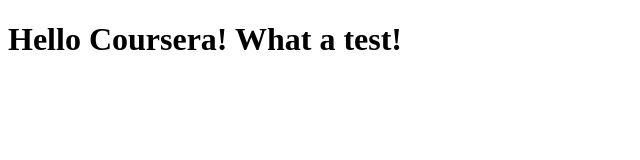
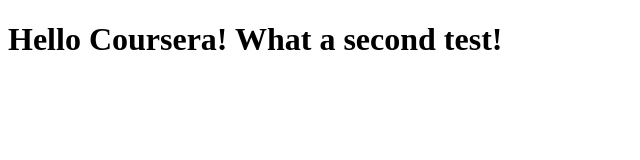
Before and after one commit to ewilkinson94/coursera-test, a plain HTML site: page site/index.html in a window 1280 px wide. Shown: the whole page, without its empty margins (0-640 px from the left). Drawn offline with Linux system fonts and the light colour scheme.

Commit message:
A second addition

```diff
--- a/site/index.html
+++ b/site/index.html
@@ -4,6 +4,6 @@
 	<title>Hello Coursera</title>
 </head>
 <body>
-<h1>Hello Coursera!  What a test!</h1>
+<h1>Hello Coursera!  What a second test!</h1>
 </body>
 </html>
```
